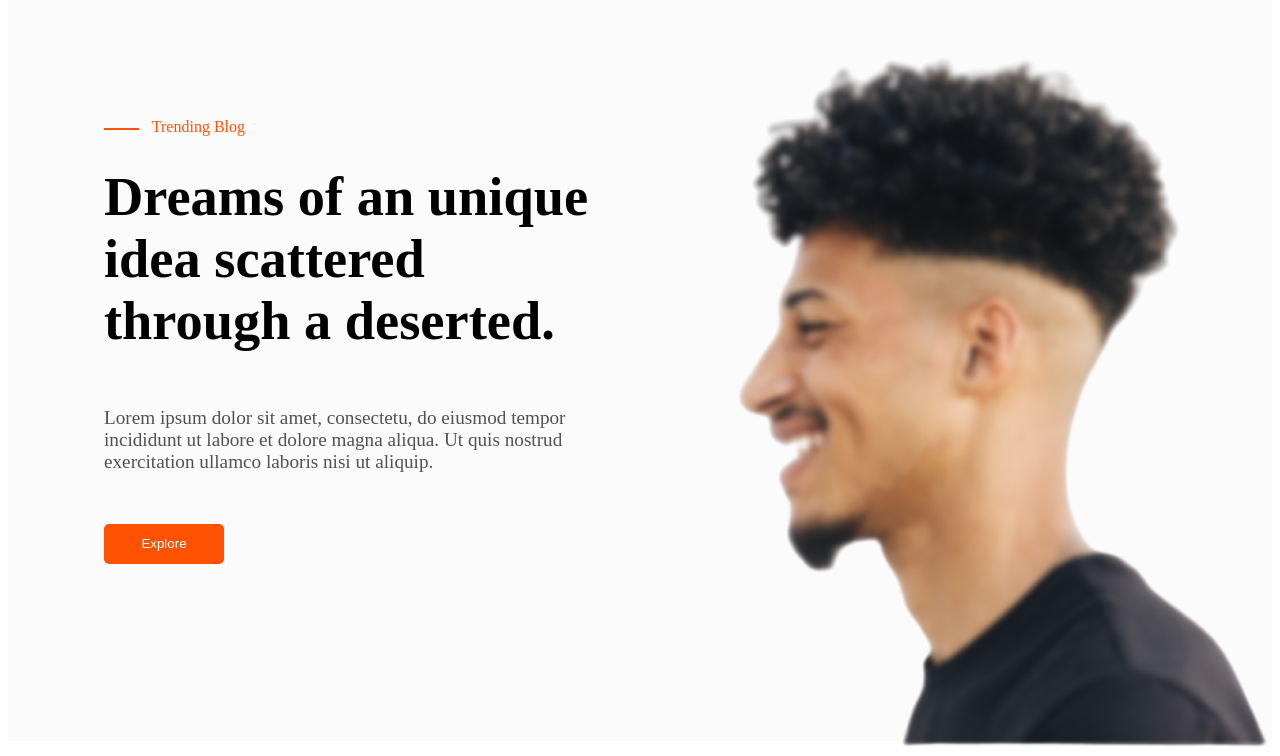
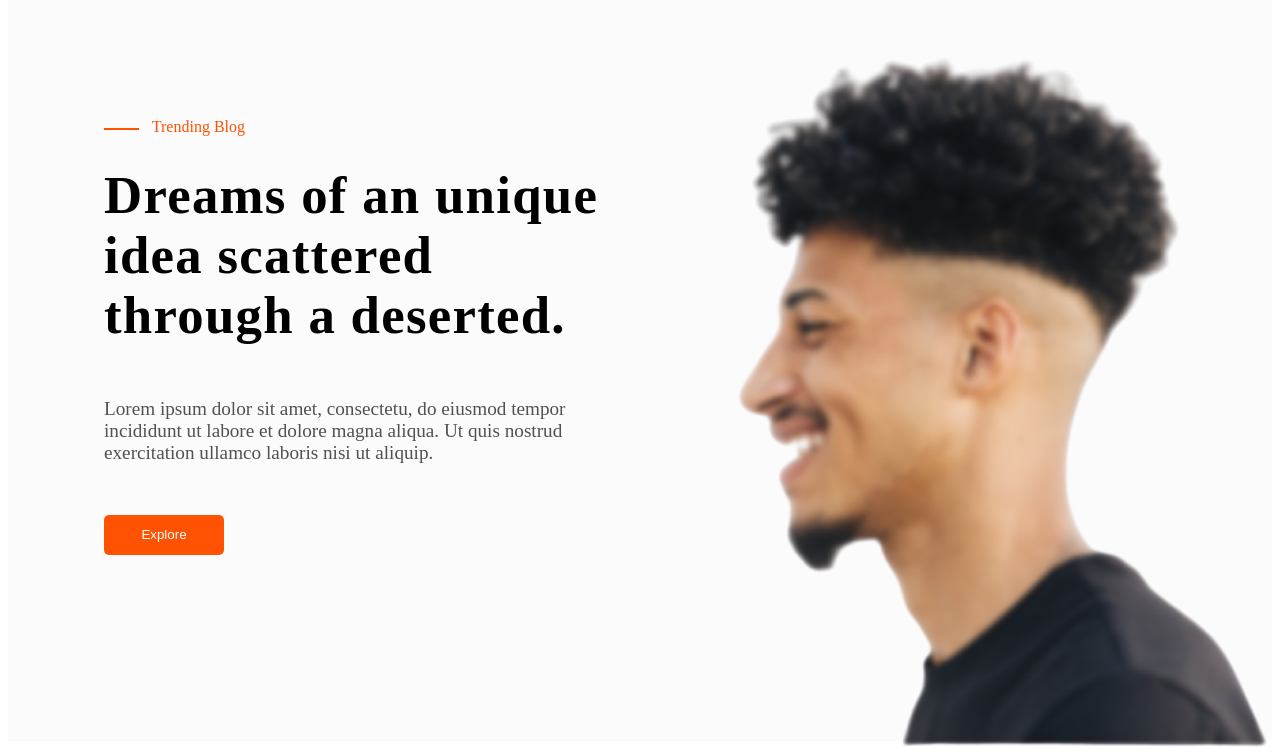
Before and after one commit to akshitsuri/josh-technologies-assignment, a plain HTML site: page index.html in a window 1280 px wide. Shown: the part 97-853 px from the top of the page. Drawn offline with Linux system fonts and the light colour scheme.

Commit message:
added letter spacing

```diff
--- a/css/index.css
+++ b/css/index.css
@@ -100,7 +100,8 @@ img#man {
 }
 
 .main-heading {
-  font-size: 3.4rem;
+  font-size: 3.3rem;
+  letter-spacing: 0.08rem;
 }
 
 .sub-heading {
```
